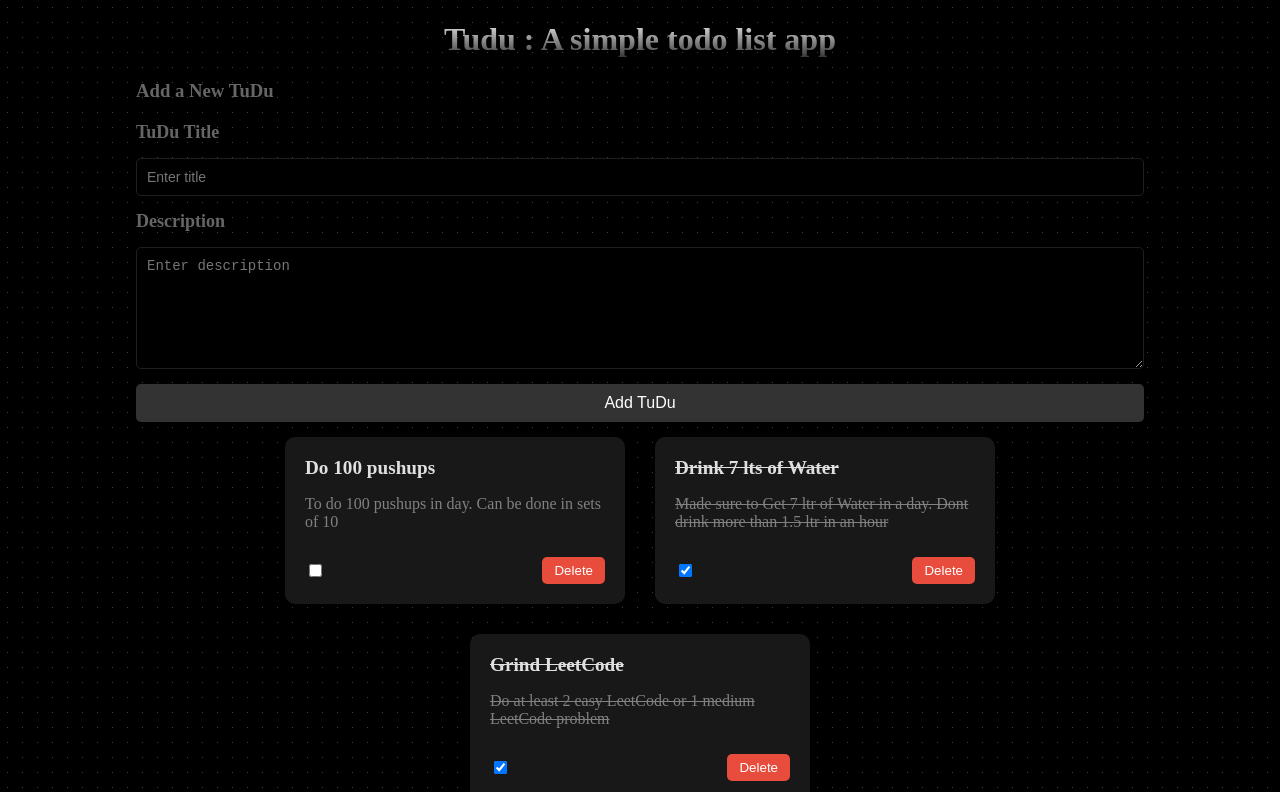
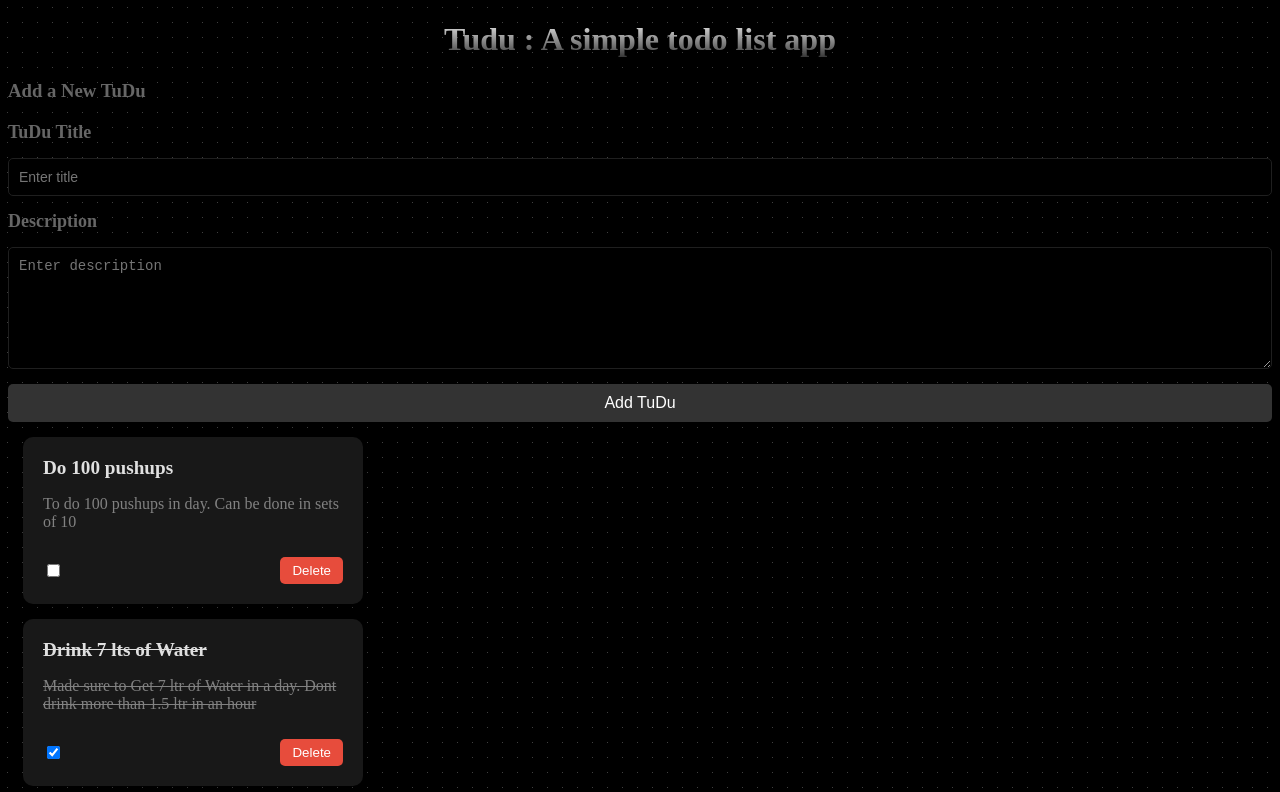
Before and after one commit to toheedakhtar/angular-todoApp, an Angular app in the folder todoApp/: page / in a window 1280 px wide. Shown: the top 792 px of the page. Built offline with nearby package versions, Linux system fonts and the light colour scheme.

Commit message:
Updated homepage heading and modified delete button styles

```diff
--- a/todoApp/src/app/Component/todo/todo.component.css
+++ b/todoApp/src/app/Component/todo/todo.component.css
@@ -1,13 +1,3 @@
-.todo-list {
-    display: flex;
-    flex-wrap: wrap;
-    justify-content: center;
-    align-items: center;
-    /* min-height: 100vh; */
-    margin: 0 10%;
-    padding: 0;
+.delete-button {
+  background-color: red;
 }
-
-.todo-add {
-    margin: 0 10vw;
-}
```
